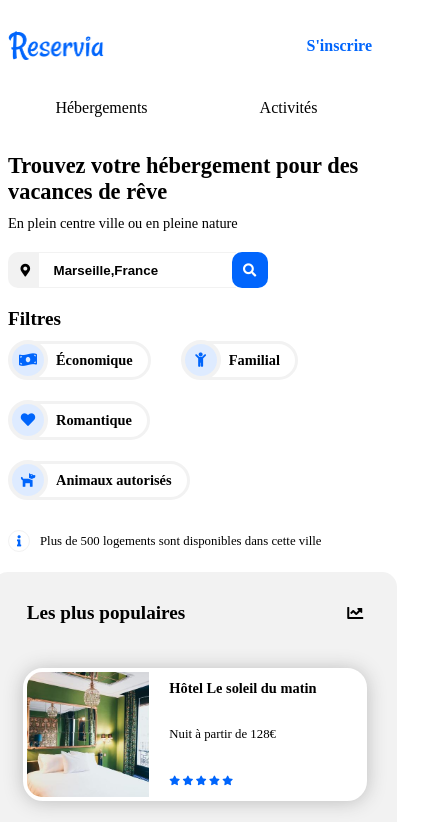
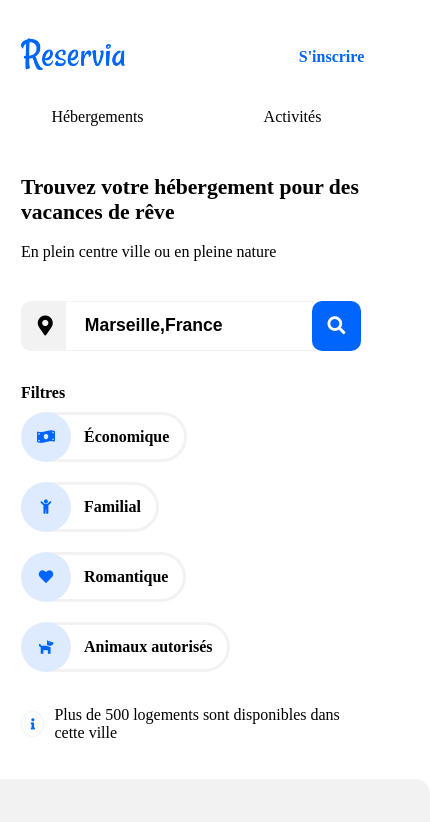
Before and after one commit to DevWeb13/GiulianoLoic_2_11082021, a plain HTML site: page index.html in a window 390 px wide. Shown: the top 822 px of the page, 430 px wide, since content can reach past the window. Drawn offline with Linux system fonts and the light colour scheme; a web font is replaced by a local one.

Commit message:
Réglages des dimensions terminées

```diff
--- a/index.html
+++ b/index.html
@@ -49,7 +49,7 @@
       </form>
 
       <div id="filters">
-        <h2>Filtres</h2>
+        <h3>Filtres</h3>
         <div id="filtersType">
           <div class="filtersType">
             <i class="fas fa-money-bill-wave"></i>
@@ -209,7 +209,7 @@
               </a>
             </div>
           </div>
-          <h3>Afficher plus</h3>
+          <h3 id="margin">Afficher plus</h3>
         </section>
 
         <section id="mostPopulars">
@@ -382,18 +382,18 @@
 
     <footer>
       <div class="footerContent">
-        <h2>A propos</h2>
+        <h3>A propos</h3>
         <a href="#">Fonctionnement du site</a>
         <a href="#">Conditions générales de vente</a>
         <a href="#">Données et confidentialité</a>
       </div>
       <div class="footerContent">
-        <h2>Nos hébergements</h2>
+        <h3>Nos hébergements</h3>
         <a href="#">Charte qualité</a>
         <a href="#">Soumettre votre hôtel</a>
       </div>
       <div class="footerContent">
-        <h2>Assistance</h2>
+        <h3>Assistance</h3>
         <a href="#">Centre d'aide</a>
         <a href="#">Nous contacter</a>
       </div>
--- a/style.css
+++ b/style.css
@@ -18,11 +18,14 @@
 /* Application de la police pour tout le body */
 body {
   font-family: "Raleway-Regular", serif, sans-serif;
+  /* width: 1440px; */
+  /* width: 375px; */
+  margin: 0;
 }
 
 /* Container pour appliquer une marge à l'ensemble du document sauf au footer */
 #principalContainer {
-  margin: 0 40px;
+  margin: 0 50px;
 }
 
 a {
@@ -41,7 +44,7 @@ header {
   display: flex;
   justify-content: flex-end;
   align-items: center;
-  height: 75px;
+  height: 130px;
 }
 
 #logo {
@@ -52,7 +55,7 @@ header {
 }
 
 #logo img {
-  height: 80%;
+  height: 50px;
 }
 
 nav {
@@ -89,17 +92,19 @@ nav {
 }
 
 h1 {
-  margin: 20px 0 10px 0;
-  font-size: 1.4rem;
+  margin: 0px 0 10px 0;
+  font-size: 1.35rem;
 }
 
 h2 {
-  font-size: 1.2rem;
-  margin: 0;
+  font-size: 1.4rem;
+  font-weight: 900;
+  margin: 0 0 26px 0;
 }
 h3 {
-  font-size: 0.9rem;
   margin: 0;
+  font-size: 1rem;
+  font-weight: 900;
 }
 
 #fontWeight {
@@ -108,7 +113,6 @@ h3 {
 
 p {
   margin: 0;
-  font-size: 0.8rem;
 }
 
 /* ********************** FORM ******************* */
@@ -118,20 +122,24 @@ form {
   flex-wrap: nowrap;
 }
 label {
-  padding: 8.5px 12.5px 9.5px 12.5px;
   background: var(--colorThird);
   border-radius: 10px 0 0 10px;
+  width: 50px;
+  height: 50px;
+  display: flex;
+  align-items: center;
+  justify-content: center;
 }
 label i {
-  font-size: 0.8rem;
+  font-size: 20px;
 }
 
 input {
-  height: 32px;
-  width: 180px;
+  height: 46px;
+  width: 235px;
   position: relative;
   right: 4px;
-  padding-left: 15px;
+  padding-left: 19px;
   font-weight: 900;
   border-top: 1px solid var(--colorThird);
   border-bottom: 1px solid var(--colorThird);
@@ -141,10 +149,12 @@ input {
 
 input::placeholder {
   color: black;
+  font-size: 1.1rem;
 }
 
 button {
-  height: 36px;
+  height: 50px;
+  width: 95px;
   margin: 0;
   background: var(--colorPrimary);
   color: white;
@@ -165,12 +175,16 @@ button {
 #filters {
   display: flex;
   align-items: center;
-  margin-top: 20px;
+  margin-top: 33px;
+}
+
+#filters h2 {
+  margin: 0;
 }
 
 #filtersType {
   display: flex;
-  margin-left: 20px;
+  margin-left: 33px;
 }
 
 .filtersType {
@@ -187,24 +201,26 @@ button {
   align-items: center;
   justify-content: center;
   color: var(--colorPrimary);
-  width: 32px;
-  height: 32px;
+  width: 50px;
+  height: 50px;
   background-color: var(--colorSecondary);
   border-radius: 50%;
   font-size: 0.9rem;
   z-index: 2;
-  border: 4px solid var(--colorThird);
 }
 
 .filtersType h3 {
   position: relative;
   right: 20px;
-  padding: 8px 15px 8px 25px;
+  height: 44px;
+  padding: 0px 15px 0px 30px;
   border: 3px solid var(--colorThird);
-  border-radius: 0 20px 20px 0;
+  border-radius: 0 25px 25px 0;
   white-space: nowrap;
   margin-right: 10px;
-  font-size: 0.9rem;
+
+  display: flex;
+  align-items: center;
 }
 
 /* ******************** INFORMATION ************* */
@@ -221,8 +237,8 @@ button {
   margin-right: 10px;
   color: var(--colorPrimary);
   font-size: 0.7rem;
-  height: 20px;
-  width: 20px;
+  height: 24px;
+  width: 24px;
   border-radius: 50%;
   border: 1px solid var(--colorThird);
 }
@@ -231,6 +247,7 @@ button {
 main {
   display: flex;
   justify-content: space-between;
+  margin-top: 40px;
 }
 
 section {
@@ -239,11 +256,11 @@ section {
   flex-direction: column;
   background-color: var(--colorThird);
   border-radius: 15px;
-  padding: 30px 15px;
+  padding: 46px 40px;
 }
 
 #accommodations {
-  width: 65%;
+  width: 60%;
 }
 
 .cardsInline {
@@ -254,13 +271,14 @@ section {
 
 .card {
   display: flex;
-  height: 185px;
+  height: 200px;
   width: 30%;
   border: 4px solid white;
   background-color: white;
   border-radius: 20px;
   box-shadow: 0px 1px 19px 0px #bcbcbc;
   color: black;
+  margin-bottom: 26px;
 }
 
 .card a {
@@ -283,6 +301,7 @@ section {
   padding: 5px 10px;
   line-height: 23px;
   white-space: nowrap;
+  font-size: 0.9rem;
 }
 .stars {
   color: var(--colorPrimary);
@@ -295,7 +314,8 @@ section {
 
 #mostPopulars {
   width: 25%;
-  align-items: center;
+
+  /* align-items: center; */
 }
 
 #mostPopularsTitle {
@@ -303,21 +323,24 @@ section {
   align-items: center;
   justify-content: space-between;
   width: 100%;
-  max-width: 350px;
-  margin-bottom: 14px;
+  /* max-width: 350px; */
+}
+
+#mostPopulars .fa-chart-line {
+  font-size: 1.4rem;
 }
 
 #mostPopularsCardsContainer {
   display: flex;
   flex-direction: column;
   align-items: center;
+  justify-content: space-between;
+  height: 90%;
 }
 
 #mostPopulars .card {
   width: 100%;
-  max-width: 350px;
-  height: 125px;
-  margin: 30px 0 10px 0;
+  height: 129px;
 }
 #mostPopulars .card a {
   display: flex;
@@ -326,7 +349,7 @@ section {
 
 #mostPopulars .cardPhoto {
   height: 100%;
-  width: 40%;
+  width: 148px;
   border-radius: 15px 0 0 15px;
 }
 
@@ -341,7 +364,7 @@ section {
 
 /* **************** ACTIVITY ********************** */
 #activity {
-  margin-top: 50px;
+  margin-top: 65px;
   padding: 0;
   background-color: white;
 }
@@ -354,7 +377,7 @@ section {
   display: flex;
 
   justify-content: space-between;
-  height: 500px;
+  height: 445px;
 }
 
 .oneCardContainer,
@@ -367,7 +390,6 @@ section {
   border: none;
   margin: 0;
   display: flex;
-  max-width: 400px;
 }
 
 .oneCardContainer .card {
@@ -385,11 +407,11 @@ section {
 }
 
 .oneCardContainer .cardPhoto {
-  height: 450px;
+  height: 390px;
 }
 
 .twoCardsContainer .cardPhoto {
-  height: 185px;
+  height: 155px;
 }
 
 .twoCardsContainer a {
@@ -397,24 +419,25 @@ section {
 }
 
 #activity .cardText {
-  padding: 0 10px;
+  padding: 0 20px;
   display: flex;
   align-items: center;
   white-space: normal;
+  height: 50px;
 }
 
-.oneCardContainer .cardText {
-  height: 10%;
+/* .oneCardContainer .cardText {
+  height: 55px;
 }
 
 .twoCardsContainer .cardText {
-  height: 20%;
-}
+  height: 55px;
+} */
 
 /* **************** FOOTER *************** */
 footer {
-  margin-top: 50px;
-  padding: 40px 280px 40px 40px;
+  margin-top: 62px;
+  padding: 32px 393px 32px 50px;
   display: flex;
   justify-content: space-between;
   background-color: var(--colorThird);
@@ -423,14 +446,14 @@ footer {
 .footerContent {
   display: flex;
   flex-direction: column;
-  line-height: 50px;
+  line-height: 37px;
 }
 
 /* ******************* RESPONSIVE ********************* */
 
-/* ******************** < 1040px *********************** */
+/* ******************** < 1200px *********************** */
 
-@media (max-width: 1040px) {
+@media (max-width: 1200px) {
   #principalContainer {
     display: flex;
     align-items: center;
@@ -448,7 +471,7 @@ footer {
 
   #accommodations {
     width: 100%;
-    padding: 30px 15px;
+
     margin-top: 20px;
     order: 2;
   }
@@ -468,17 +491,17 @@ footer {
     width: 100%;
   }
 
-  #mostPopularsTitle {
-    max-width: 90%;
-  }
-
   #mostPopulars .card {
-    width: 30%;
+    width: 32%;
   }
 
   #activity {
     width: 100%;
     margin-top: 30px;
+  }
+
+  #activity .card {
+    height: 200px;
   }
 
   #activity .twoCardsContainer .card {
@@ -494,7 +517,7 @@ footer {
   .oneCardContainer,
   .twoCardsContainer {
     margin-bottom: 20px;
-    height: 185px;
+    height: 200px;
     width: 100%;
   }
 
@@ -532,8 +555,8 @@ footer {
   }
 }
 
-/* ********************** < 881px ************************* */
-@media (max-width: 881px) {
+/* ********************** < 992px ************************* */
+@media (max-width: 992px) {
   main {
     width: 100%;
   }
@@ -565,45 +588,42 @@ footer {
   }
 }
 
-/* ************************ < 670px *********************** */
-@media (max-width: 670px) {
+/* ************************ < 768px *********************** */
+@media (max-width: 768px) {
   #principalContainer {
     margin: 0;
   }
 
   header {
-    width: 100%;
-    height: 125px;
-    justify-content: space-between;
-    align-items: flex-start;
-    flex-wrap: nowrap;
-    flex-direction: row;
+    /* width: 100%; */
+    height: 114px;
+    /* justify-content: space-between; */
+    align-items: center;
+    /* flex-wrap: nowrap; */
+    /* flex-direction: row; */
     position: relative;
+    margin-bottom: 61px;
   }
 
   #logo,
   #inscription {
-    height: 60%;
+    height: 104px;
     width: 50%;
+    padding: 0 5%;
   }
 
-  #logo img {
-    height: 60%;
+  #logo {
+    margin-bottom: 7px;
   }
 
   #inscription {
     justify-content: flex-end;
   }
-  .blue {
-    justify-content: flex-end;
-    padding-right: 10px;
-  }
 
   nav {
-    height: 40%;
     order: 2;
     position: absolute;
-    top: 60%;
+    top: 60px;
     width: 100%;
   }
 
@@ -621,14 +641,86 @@ footer {
 
   .nav {
     width: 50%;
+    height: 50px;
+  }
+
+  h1 {
+    margin-bottom: 18px;
+  }
+  h1,
+  #fontWeight,
+  form,
+  #filters,
+  #information {
+    margin-right: 21px;
+    margin-left: 21px;
+  }
+
+  form {
+    margin-top: 40px;
+  }
+
+  button {
+    border-radius: 10px;
+    width: 50px;
+  }
+
+  #rechercher {
+    display: none;
+  }
+  #loupe {
+    display: block;
+    font-size: 18px;
+  }
+
+  #information {
+    margin: 24px 21px 37px 21px;
+  }
+  main {
+    margin: 0;
+  }
+
+  #mostPopulars {
+    align-items: center;
+  }
+
+  #mostPopularsTitle {
+    width: 90%;
+  }
+
+  #mostPopulars i {
+    margin-bottom: 26px;
   }
 
   .cardsInline {
     flex-direction: column;
   }
 
-  #accommodations .card {
+  #accommodations {
+    background-color: white;
+    margin-top: 0;
+  }
+
+  #accommodations h2 {
+    margin-left: 20px;
+  }
+  #margin {
+    margin: 20px 0 0 20px;
+  }
+  #accommodations .card,
+  #mostPopulars .card {
     width: 90%;
+    margin-bottom: 10px;
+  }
+
+  .oneCardContainer,
+  .twoCardsContainer {
+    width: 90%;
+    height: 200px;
+  }
+
+  #activity h2 {
+    margin-left: 20px;
   }
 
   footer {
@@ -642,19 +734,8 @@ footer {
   }
 }
 
-/* ********************* < 510px ********************* */
-@media (max-width: 509px) {
-  button {
-    border-radius: 10px;
-    width: 36px;
-  }
-  #rechercher {
-    display: none;
-  }
-
-  #loupe {
-    display: block;
-  }
+/* ********************* < 576px ********************* */
+@media (max-width: 576px) {
   .twoCardsContainer {
     flex-direction: column;
     height: 100%;
@@ -673,5 +754,6 @@ footer {
   .footerContent {
     align-items: initial;
     padding-top: 10px;
+    margin-top: 15px;
   }
 }
```
